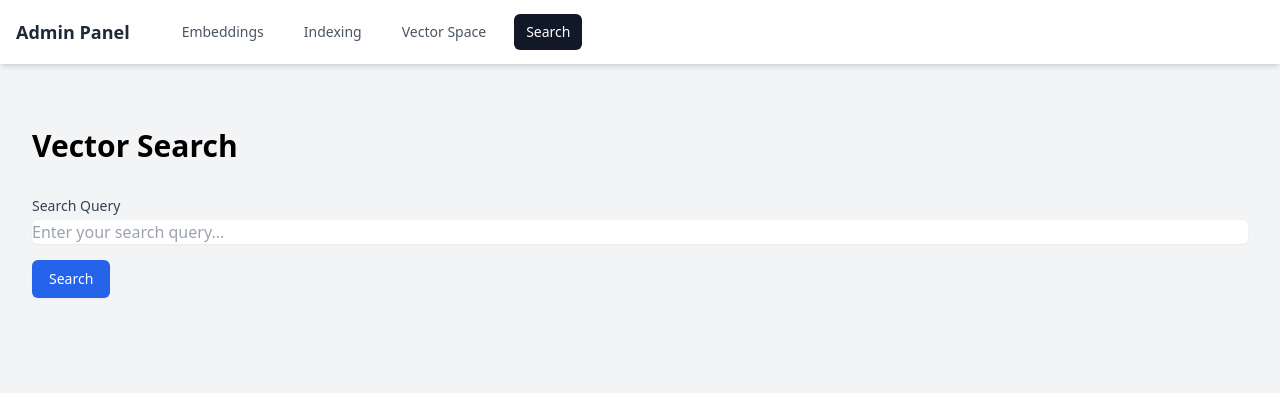
After one commit to m1520n/rag-chatbot, a Flask app: page /admin/search in a window 1280 px wide. The commit adds this page. Shown: the top 393 px of the page. Run offline with Flask 3, Linux system fonts and the light colour scheme; some libraries are stand-ins or nearby versions.

Commit message:
Refactor vector logic

```diff
--- a/src/config/config.py
+++ b/src/config/config.py
@@ -30,8 +30,8 @@ class Config:
     # Vector Search Configuration
     VECTOR_WEIGHTS = {
         'NAME': 1.5,        # Increased name weight
-        'DESCRIPTION': 0.8, # Decreased description weight
-        'TAGS': 4.0,       # Significantly increased tags weight
+        'DESCRIPTION': 3.0, # Decreased description weight
+        'TAGS': 2.0,       # Significantly increased tags weight
         'CATEGORY': 2.0    # Added explicit category weight
     }
 
--- a/src/handlers/chat_bot.py
+++ b/src/handlers/chat_bot.py
@@ -3,8 +3,7 @@ import ollama
 import logging
 from datetime import datetime
 from src.config.config import Config
-from src.handlers.db_handler import db
-from src.handlers.embedding_handler import embeddings
+from src.handlers.chroma_handler import vector_db
 import json
 
 #todo add translation from and to english from any language
@@ -253,7 +252,7 @@ def chat_with_bot(query, conversation_history=[]):
     all_product_links = []
     for p in products_mentioned:
         vector = embeddings.encode_query(p)
-        matched = db.search_products(vector, conversation_history)
+        matched = vector_db.search_products(vector, conversation_history)
         logger.info(f"Matched products: {matched}")
         all_product_links.extend(matched)
         logger.info(f"All product links: {all_product_links}")
--- a/src/handlers/data_processor.py
+++ b/src/handlers/data_processor.py
@@ -15,6 +15,9 @@ def clean_url_string(text):
 
 def clean_and_enhance_text(text, is_tags=False):
     """Clean and enhance text for better embedding."""
+    if not isinstance(text, str):
+        text = str(text)
+
     text = clean_html(text).strip()
 
     if is_tags:
--- a/src/handlers/routes.py
+++ b/src/handlers/routes.py
@@ -150,3 +150,43 @@ def get_vectors_data():
         'metadatas': metadatas,
         'ids': ids
     })
+
+@admin.route('/admin/search')
+def search_page():
+    """Display vector search page."""
+    return render_template('admin/search.html')
+
+@admin.route('/admin/search/query', methods=['POST'])
+def perform_search():
+    """Perform vector search."""
+    try:
+        # Get and validate query
+        data = request.get_json()
+        print(f"📝 Search data: {data}")
+        if not data or 'query' not in data:
+            return jsonify({'error': 'No query provided'}), 400
+
+        query = data['query']
+        if isinstance(query, list):
+            query = query[0] if query else ""
+        elif not isinstance(query, str):
+            query = str(query)
+
+        query = query.strip()
+
+        print(f"📝 Search query: {query}")
+        if not query:
+            return jsonify({'error': 'No query provided'}), 400
+
+        # Create embedding for the search query
+
+        # Search products using the embedding
+        results = product_service.search_products(query)
+        print(f"📝 Search results: {results}")
+        if not results:
+            return jsonify({'results': []})
+
+        return jsonify({'results': results})
+    except Exception as e:
+        print(f"❌ Search error: {str(e)}")
+        return jsonify({'error': str(e)}), 500
--- a/templates/admin/base.html
+++ b/templates/admin/base.html
@@ -28,6 +28,10 @@
                            class="px-3 py-2 rounded-md text-sm font-medium {% if request.endpoint == 'admin.visualize_embeddings' %}bg-gray-900 text-white{% else %}text-gray-600 hover:text-gray-900{% endif %}">
                             Vector Space
                         </a>
+                        <a href="/admin/search"
+                           class="px-3 py-2 rounded-md text-sm font-medium {% if request.endpoint == 'admin.search_page' %}bg-gray-900 text-white{% else %}text-gray-600 hover:text-gray-900{% endif %}">
+                            Search
+                        </a>
                     </div>
                 </div>
             </div>
--- /dev/null
+++ b/templates/admin/search.html
@@ -0,0 +1,167 @@
+{% extends "admin/base.html" %}
+
+{% block title %}Vector Search{% endblock %}
+
+{% block content %}
+<div class="container mx-auto px-4 py-8">
+    <div class="flex justify-between items-center mb-8">
+        <h1 class="text-3xl font-bold">Vector Search</h1>
+    </div>
+
+    <!-- Search Form -->
+    <div class="mb-8">
+        <form id="search-form" class="space-y-4">
+            <div>
+                <label for="search-query" class="block text-sm font-medium text-gray-700">Search Query</label>
+                <input type="text" id="search-query" name="query"
+                       class="mt-1 block w-full rounded-md border-gray-300 shadow-sm focus:border-blue-500 focus:ring-blue-500"
+                       placeholder="Enter your search query...">
+            </div>
+            <div>
+                <button type="submit"
+                        class="inline-flex items-center px-4 py-2 border border-transparent text-sm font-medium rounded-md shadow-sm text-white bg-blue-600 hover:bg-blue-700 focus:outline-none focus:ring-2 focus:ring-offset-2 focus:ring-blue-500">
+                    Search
+                </button>
+            </div>
+        </form>
+    </div>
+
+    <!-- Loading State -->
+    <div id="loading-state" class="hidden text-center py-12">
+        <div class="animate-spin rounded-full h-12 w-12 border-b-2 border-blue-500 mx-auto mb-4"></div>
+        <p class="text-gray-600">Searching...</p>
+    </div>
+
+    <!-- Error State -->
+    <div id="error-state" class="hidden text-center py-12">
+        <div class="text-red-500 mb-4">
+            <svg class="w-12 h-12 mx-auto mb-2" fill="none" stroke="currentColor" viewBox="0 0 24 24">
+                <path stroke-linecap="round" stroke-linejoin="round" stroke-width="2" d="M12 8v4m0 4h.01M21 12a9 9 0 11-18 0 9 9 0 0118 0z"></path>
+            </svg>
+            <p>Error performing search. Please try again.</p>
+        </div>
+    </div>
+
+    <!-- Results Grid -->
+    <div id="results-grid" class="grid gap-6 hidden">
+        <!-- Results will be inserted here via JavaScript -->
+    </div>
+
+    <!-- No Results State -->
+    <div id="no-results" class="hidden text-center py-12">
+        <p class="text-gray-600">No products found matching your search.</p>
+    </div>
+</div>
+
+<!-- Result Card Template -->
+<template id="result-card-template">
+    <div class="bg-white rounded-lg shadow-md p-6">
+        <div class="flex justify-between items-start mb-4">
+            <div>
+                <h2 class="text-xl font-semibold mb-1" data-field="name"></h2>
+                <div class="text-sm text-gray-500">
+                    <span class="font-medium">ID:</span> <span data-field="id"></span>
+                    <span class="mx-2">|</span>
+                    <span class="font-medium">Type:</span> <span data-field="type"></span>
+                </div>
+            </div>
+            <div class="text-sm text-gray-500 bg-gray-100 px-3 py-1 rounded-full">
+                Score: <span data-field="score"></span>
+            </div>
+        </div>
+
+        <div class="space-y-4">
+            <div class="space-y-2">
+                <div>
+                    <h3 class="text-sm font-medium text-gray-700">Description</h3>
+                    <p class="mt-1 text-sm text-gray-600" data-field="description"></p>
+                </div>
+                <div>
+                    <h3 class="text-sm font-medium text-gray-700">Tags</h3>
+                    <p class="mt-1 text-sm text-gray-600" data-field="tags"></p>
+                </div>
+            </div>
+        </div>
+
+        <div class="mt-6 flex justify-end">
+            <a href="#" data-field="view-link"
+               class="px-4 py-2 bg-blue-500 text-white rounded hover:bg-blue-600 transition-colors"
+               target="_blank">
+                View Full Data
+            </a>
+        </div>
+    </div>
+</template>
+{% endblock %}
+
+{% block scripts %}
+<script>
+    // DOM Elements
+    const elements = {
+        searchForm: document.getElementById('search-form'),
+        loadingState: document.getElementById('loading-state'),
+        errorState: document.getElementById('error-state'),
+        resultsGrid: document.getElementById('results-grid'),
+        noResults: document.getElementById('no-results'),
+        template: document.getElementById('result-card-template')
+    };
+
+    // Handle search form submission
+    elements.searchForm.addEventListener('submit', async (e) => {
+        e.preventDefault();
+        const query = document.getElementById('search-query').value.trim();
+        if (!query) return;
+
+        // Show loading state
+        elements.loadingState.classList.remove('hidden');
+        elements.resultsGrid.classList.add('hidden');
+        elements.errorState.classList.add('hidden');
+        elements.noResults.classList.add('hidden');
+
+        try {
+            const response = await fetch('/admin/search/query', {
+                method: 'POST',
+                headers: {
+                    'Content-Type': 'application/json',
+                },
+                body: JSON.stringify({ query })
+            });
+
+            const data = await response.json();
+            if (!response.ok) throw new Error(data.error || 'Search failed');
+
+            // Handle no results
+            if (data.results.length === 0) {
+                elements.noResults.classList.remove('hidden');
+                elements.resultsGrid.classList.add('hidden');
+                return;
+            }
+
+            // Clear and populate results
+            elements.resultsGrid.innerHTML = '';
+            data.results.forEach(result => {
+                console.log(result);
+                const card = elements.template.content.cloneNode(true);
+
+                card.querySelector('[data-field="id"]').textContent = result?.id || 'N/A';
+                card.querySelector('[data-field="score"]').textContent = result?.score?.toFixed(4) || 'N/A';
+                card.querySelector('[data-field="name"]').textContent = result?.metadata?.name_clean || 'N/A';
+                card.querySelector('[data-field="type"]').textContent = result?.metadata?.product_type || 'N/A';
+                card.querySelector('[data-field="description"]').textContent = result?.metadata?.description_clean || 'N/A';
+                card.querySelector('[data-field="tags"]').textContent = result?.metadata?.tags_clean || 'N/A';
+                card.querySelector('[data-field="view-link"]').href = `/admin/embeddings/${result?.id || 'N/A'}`;
+
+                elements.resultsGrid.appendChild(card);
+            });
+
+            // Show results
+            elements.resultsGrid.classList.remove('hidden');
+        } catch (error) {
+            console.error('Search error:', error);
+            elements.errorState.classList.remove('hidden');
+        } finally {
+            elements.loadingState.classList.add('hidden');
+        }
+    });
+</script>
+{% endblock %}
```
Also changed, not shown: src/handlers/chroma_handler.py (+113 -51 lines), src/handlers/db_handler.py (deleted, +0 -45 lines), src/handlers/embedding_handler.py (+47 -7 lines), src/handlers/vector_handler.py (deleted, +0 -139 lines), src/services/product_service.py (+20 -26 lines), 1 other file.
